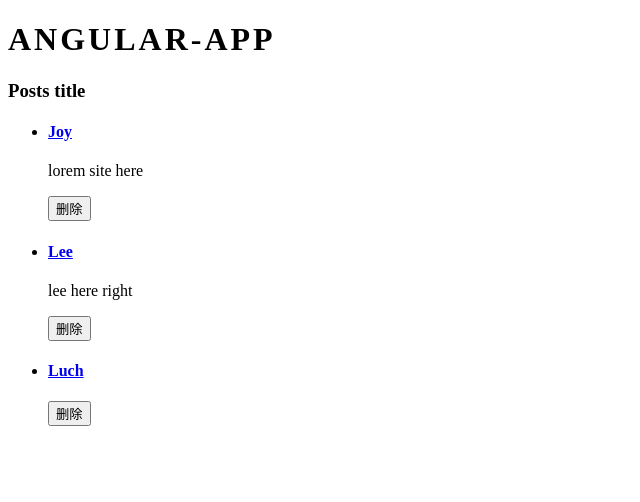
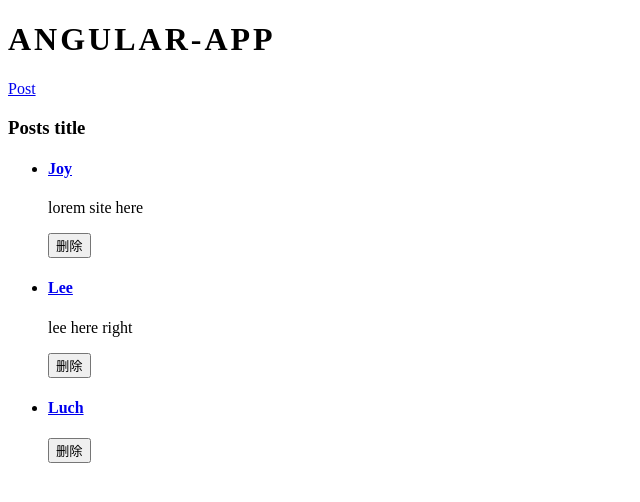
Before and after one commit to Michael2013518/angular-app, an Angular app: page /posts in a window 1280 px wide. Shown: the top 502 px of the page, without its empty margins (0-640 px from the left). Built offline with nearby package versions, Linux system fonts and the light colour scheme.

Commit message:
update router link

```diff
--- a/src/app/app.component.html
+++ b/src/app/app.component.html
@@ -1,2 +1,3 @@
 <h1>{{ title }}</h1>
+<a [routerLink] = "['/posts']">Post</a>
 <router-outlet></router-outlet>
```
